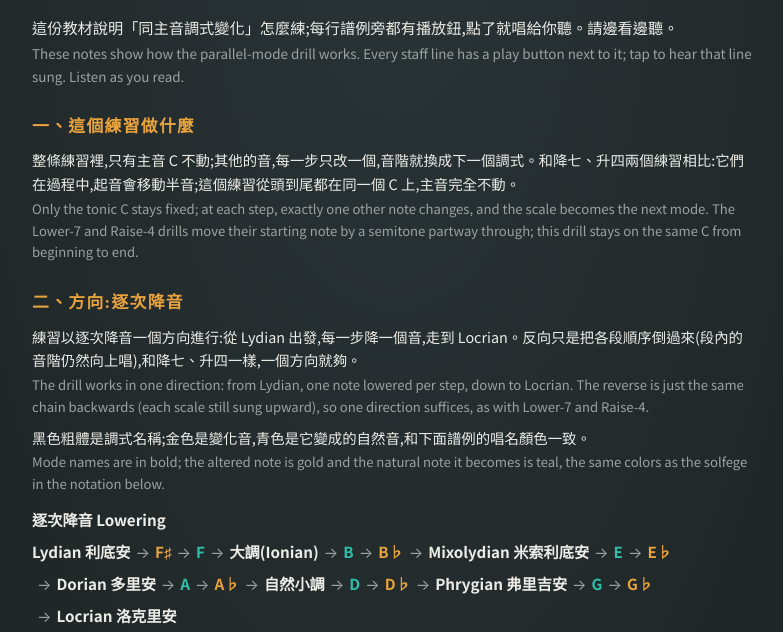
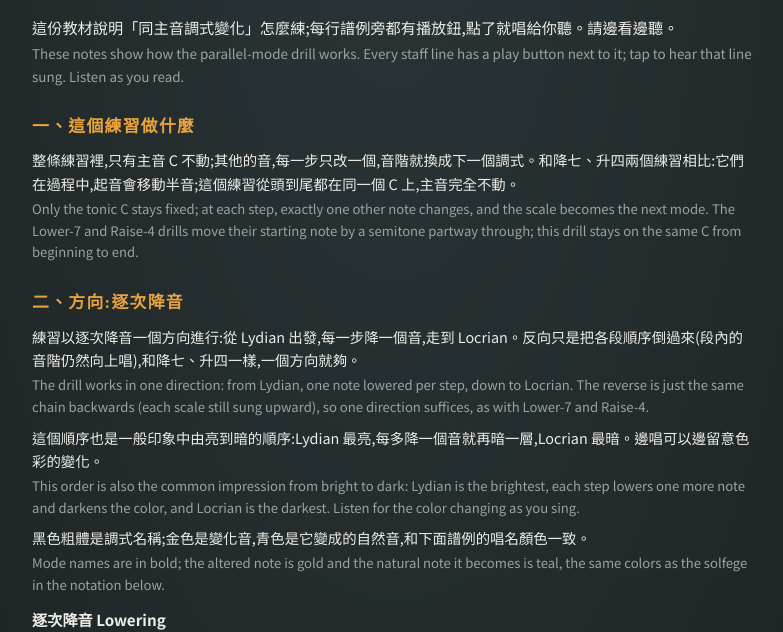
Before and after one commit to TCMCtw/modal-practice-index, a plain HTML site: page tonchange.html in a window 1280 px wide. Shown: the part 171-803 px from the top of the page, without its empty margins (246-1029 px from the left). Drawn offline with Linux system fonts and the light colour scheme.

Commit message:
Add files via upload

```diff
--- a/tonchange.html
+++ b/tonchange.html
@@ -76,6 +76,8 @@ footer a{color:var(--teal);text-decoration:none}
 <h2>二、方向:逐次降音</h2>
 <p>練習以逐次降音一個方向進行:從 Lydian 出發,每一步降一個音,走到 Locrian。反向只是把各段順序倒過來(段內的音階仍然向上唱),和降七、升四一樣,一個方向就夠。</p>
 <p class="en">The drill works in one direction: from Lydian, one note lowered per step, down to Locrian. The reverse is just the same chain backwards (each scale still sung upward), so one direction suffices, as with Lower-7 and Raise-4.</p>
+<p>這個順序也是一般印象中由亮到暗的順序:Lydian 最亮,每多降一個音就再暗一層,Locrian 最暗。邊唱可以邊留意色彩的變化。</p>
+<p class="en">This order is also the common impression from bright to dark: Lydian is the brightest, each step lowers one more note and darkens the color, and Locrian is the darkest. Listen for the color changing as you sing.</p>
 <p>黑色粗體是調式名稱;金色是變化音,青色是它變成的自然音,和下面譜例的唱名顏色一致。</p>
 <p class="en">Mode names are in bold; the altered note is gold and the natural note it becomes is teal, the same colors as the solfege in the notation below.</p>
 <div class="flowblock">
```
Also changed, not shown: 2 other files.
